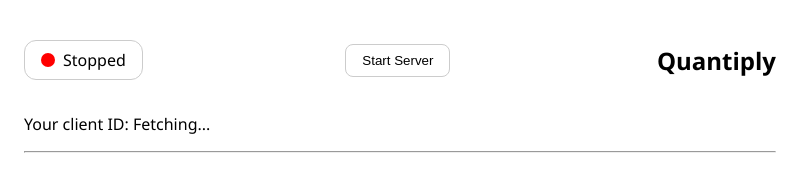
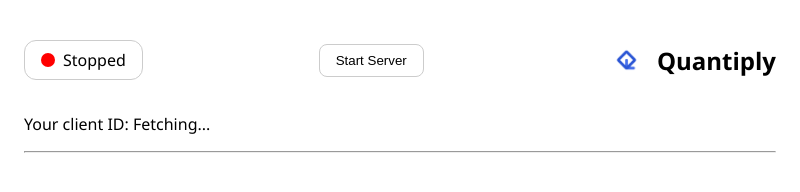
Before and after one commit to AbhijithS98/my-electron-app, an Electron app: page src/renderer/index.html in a window 800 px wide. Drawn offline with Linux system fonts and the light colour scheme; no server answers.

Commit message:
logo path corrected

```diff
--- a/src/renderer/index.html
+++ b/src/renderer/index.html
@@ -19,7 +19,7 @@
         </div>
         <button id="toggle-server-btn">Start Server</button>
         <div class="logo-box">
-          <img src="quantiply-logo.jpg" alt="" class="logo" />
+          <img src="assets/quantiply-logo.jpg" alt="" class="logo" />
           <h2>Quantiply</h2>
         </div>
       </div>
```
